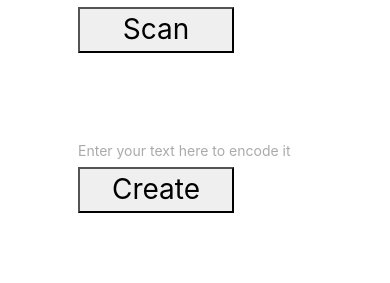
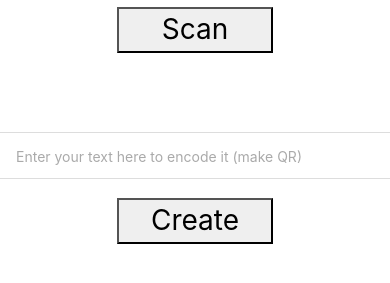
Before and after one commit to maksimanom/IonicQRBarcodeScanner, a website: page www/index.html in a window 390 px wide. Shown: the part 89-372 px from the top of the page. Drawn offline with Linux system fonts and the light colour scheme; some packages are replaced by stand-ins of ours; files that its build step writes are made by us from their sources.

Commit message:
Bug fixes

```diff
--- a/ionic.config.json
+++ b/ionic.config.json
@@ -9,5 +9,6 @@
     "www/**/*",
     "!www/lib/**/*",
     "!www/**/*.map"
-  ]
+  ],
+  "type": "ionic1"
 }
--- a/package.json
+++ b/package.json
@@ -1,6 +1,6 @@
 {
     "name": "QR Scanner by M.K.",
-    "version": "1.1.1",
+    "version": "1.0",
     "description": "QR Scanner by M.K.: An Ionic project",
     "dependencies": {
         "cordova-android": "^6.2.2",
--- a/www/css/style.css
+++ b/www/css/style.css
@@ -11,7 +11,8 @@
 {
 
 	position: relative;
-	left:20%;
-	right: 20%;
+
+
 	top:30%;
+	text-align: center;
 }
--- a/www/index.html
+++ b/www/index.html
@@ -43,9 +43,9 @@
       <div class="lol">
                          <button class="but" ng-click='scanBarcode()'>Scan</button>
                          <br><br><br><br><br>
-
-<input type="text" placeholder="Enter your text here to encode it" ng-model="input.MyText">
-
+<label class="item item-input">
+<input type="text" placeholder="Enter your text here to encode it (make QR)" ng-model="input.MyText">
+</label> <br>
                          <button class="but" ng-click='encodeBarcode()'>Create</button>
                          </div>
       </ion-content>
--- a/www/js/app.js
+++ b/www/js/app.js
@@ -44,7 +44,4 @@ $scope.encodeBarcode = function()
 
 }
 
-
-
-
 });
```
